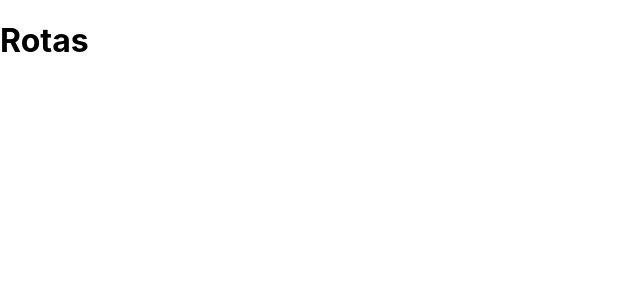
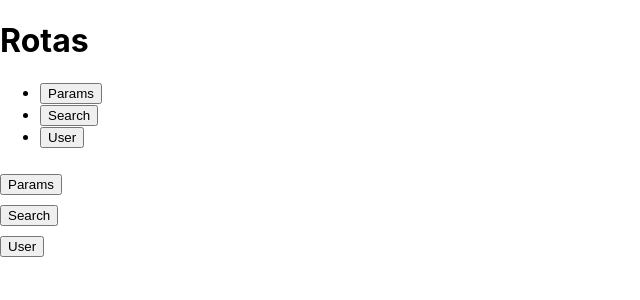
Before and after one commit to gabrielDpadua21/nextjs-essentials, a Next.js app: page /rotas in a window 1280 px wide. Shown: the top 300 px of the page, without its empty margins (0-640 px from the left). Built offline with nearby package versions, Linux system fonts and the light colour scheme.

Commit message:
✨feat(project): create routes links

```diff
--- a/src/pages/rotas/[id]/[user].jsx
+++ b/src/pages/rotas/[id]/[user].jsx
@@ -1,4 +1,5 @@
 import { useRouter } from "next/router";
+import Link from 'next/link';
 
 const Rotas = () => {
     const router = useRouter()
@@ -10,6 +11,11 @@ const Rotas = () => {
             <h1>
                 rotas / {query.id} / user / { query.user }
             </h1>
+            <Link href="/rotas">
+                <button>
+                    voltar
+                </button>
+            </Link>
         </>
     )
 }
--- a/src/pages/rotas/[id]/search.jsx
+++ b/src/pages/rotas/[id]/search.jsx
@@ -1,4 +1,5 @@
 import { useRouter } from "next/router";
+import Link from 'next/link';
 
 const Rotas = () => {
     const router = useRouter()
@@ -10,6 +11,11 @@ const Rotas = () => {
             <h1>
                 rotas / {query.id} / search
             </h1>
+            <Link href="/rotas">
+                <button>
+                    voltar
+                </button>
+            </Link>
         </>
     )
 }
--- a/src/pages/rotas/index.jsx
+++ b/src/pages/rotas/index.jsx
@@ -1,9 +1,64 @@
+import Link from 'next/link';
+import { useRouter } from 'next/router';
+
+
 const Rotas = () => {
+
+    const router = useRouter();
+
+    const navigation = (url) => {
+        router.push(url);
+    }
+
+    const navigationParams = (url, id, name) => {
+        router.push({
+            pathname: url,
+            query: {
+                id,
+                name
+            }
+        })
+    }
+
     return (
         <>
             <h1>
                 Rotas
             </h1>
+            <ul>
+                <li>
+                    <Link href="/rotas/params?id=1&name=frajola">
+                        <button>
+                            Params
+                        </button>
+                    </Link>
+                </li>
+                <li>
+                    <Link href="/rotas/1/search">
+                        <button>
+                            Search
+                        </button>
+                    </Link>
+                </li>
+                <li>
+                    <Link href="/rotas/1/frajola">
+                        <button>
+                            User
+                        </button>
+                    </Link>
+                </li>
+            </ul>
+            <div style={{ display: 'flex', flexDirection: 'column', alignItems: 'flex-start', paddingTop: '10px'}}>
+                <button onClick={() => navigationParams('rotas/params', 2, 'frajola')} style={{ marginBottom: '10px' }}>
+                    Params
+                </button>
+                <button onClick={() => navigation("/rotas/1/search")} style={{ marginBottom: '10px' }}>
+                    Search
+                </button>
+                <button onClick={() => navigation("/rotas/1/frajola")} style={{ marginBottom: '10px' }}>
+                    User
+                </button>
+            </div>
         </>
     )
 }
--- a/src/pages/rotas/params.jsx
+++ b/src/pages/rotas/params.jsx
@@ -1,4 +1,5 @@
 import { useRouter } from "next/router";
+import Link from 'next/link';
 
 const Params = () => {
 
@@ -16,6 +17,11 @@ const Params = () => {
             <h2>
                 Nome: {name}
             </h2>
+            <Link href="/rotas">
+                <button>
+                    voltar
+                </button>
+            </Link>
         </>
     )
 }
```
